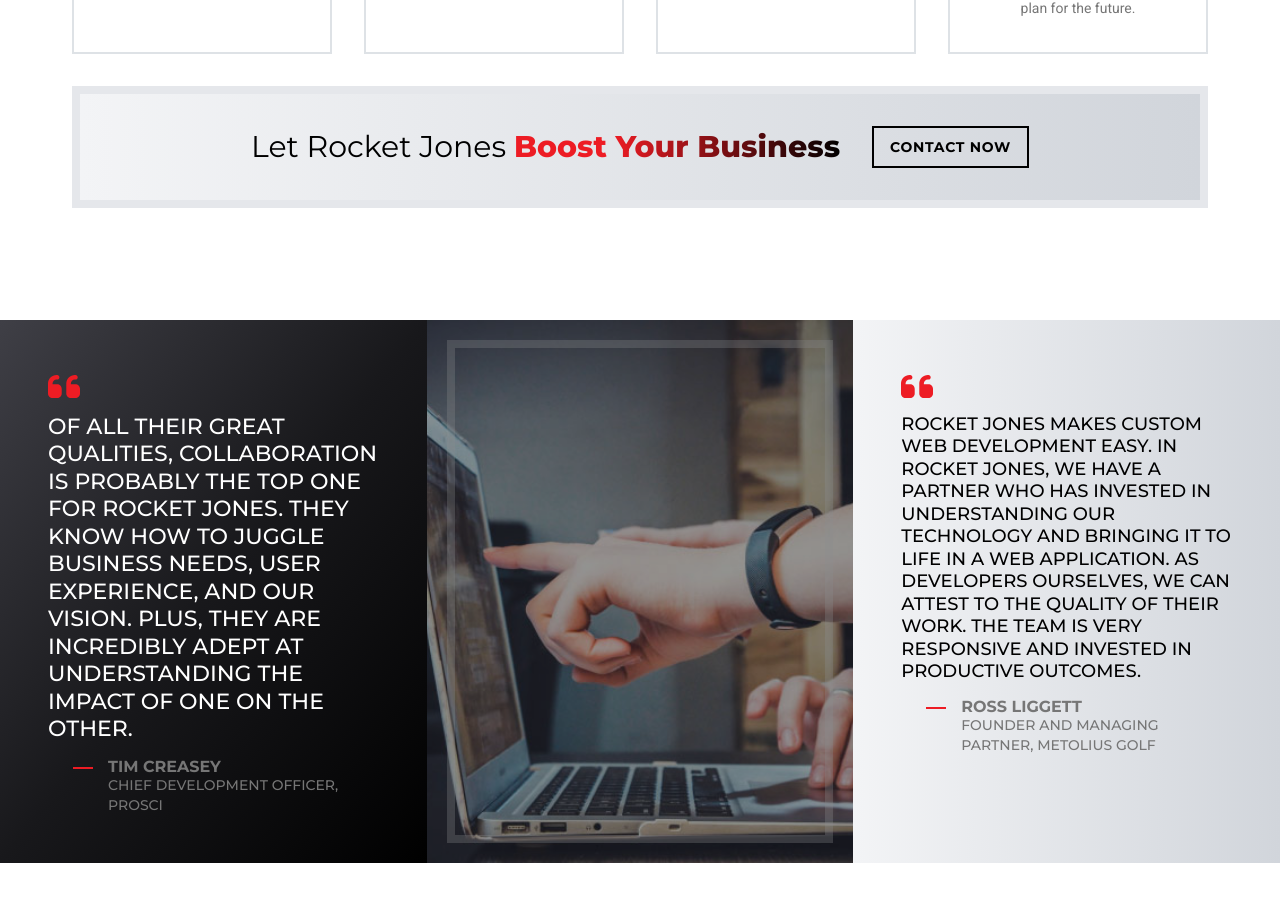
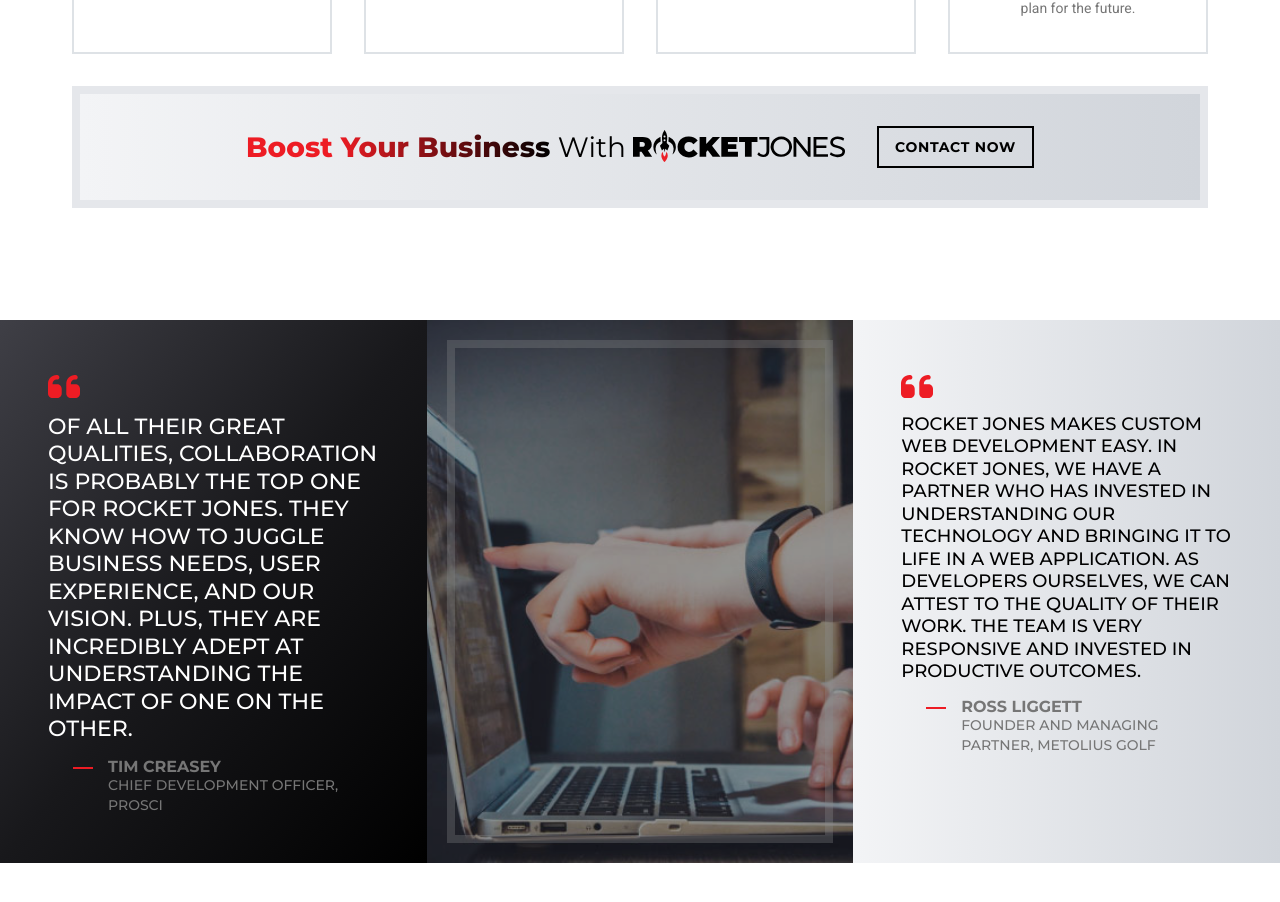
Before and after one commit to rocketjonesinteractive/rocketjones-com, a Next.js app: page / in a window 1280 px wide. Shown: the part 2459-3361 px from the top of the page. Built offline with nearby package versions, Linux system fonts and the light colour scheme.

Commit message:
updating boost your business CTA to use rj logo

```diff
--- a/src/components/ui/organisms/Process/Process.tsx
+++ b/src/components/ui/organisms/Process/Process.tsx
@@ -7,6 +7,7 @@
 import { useAppStore } from '@/store/app.store';
 import { scrollToElementId } from '@/utils/scroll.ts';
 import { Button } from '../../atoms/Button/Button';
+import Image from 'next/image';
 
 export const Process = () => {
   return (
@@ -63,8 +64,7 @@
       </div>
       <div className={'mt-4 w-full md:mt-8'}>
         <div className="border-8-black mx-4 flex flex-col items-center justify-center gap-4 border-8 bg-gradient-to-r from-gray-100 to-gray-300 p-4 sm:p-8 md:mx-8 md:gap-8 lg:flex-row">
-          <h3 className={'text-center font-heading text-3xl text-black'}>
-            Let Rocket Jones{' '}
+          <h3 className={'text-center font-heading text-[28px] text-black'}>
             <span
               className={
                 'inline-block bg-gradient-to-r from-red from-30% to-black bg-clip-text font-black text-transparent'
@@ -72,6 +72,15 @@
             >
               Boost Your Business
             </span>
+            {' With '}
+            <Image
+              src={`/img/rocket-jones-logo.svg`}
+              alt={'Rocket Jones Interactive'}
+              width={212}
+              height={32}
+              className={`relative top-[-2px] mb-[3px] inline-block max-h-[32px] w-auto lg:max-h-[64px]`}
+              loading={'eager'}
+            />
           </h3>
           <Button variant={'tertiary'} onClick={() => scrollToElementId('contact')}>
             Contact Now
```
